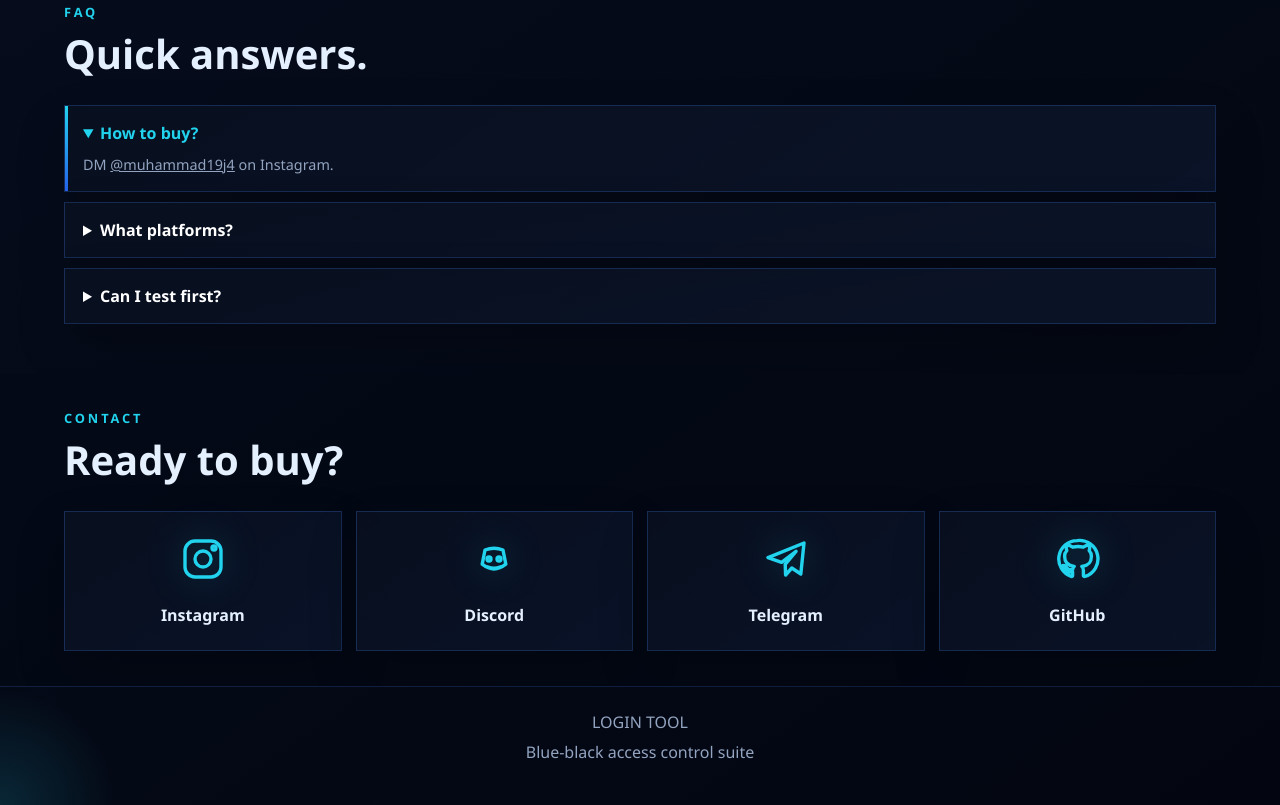
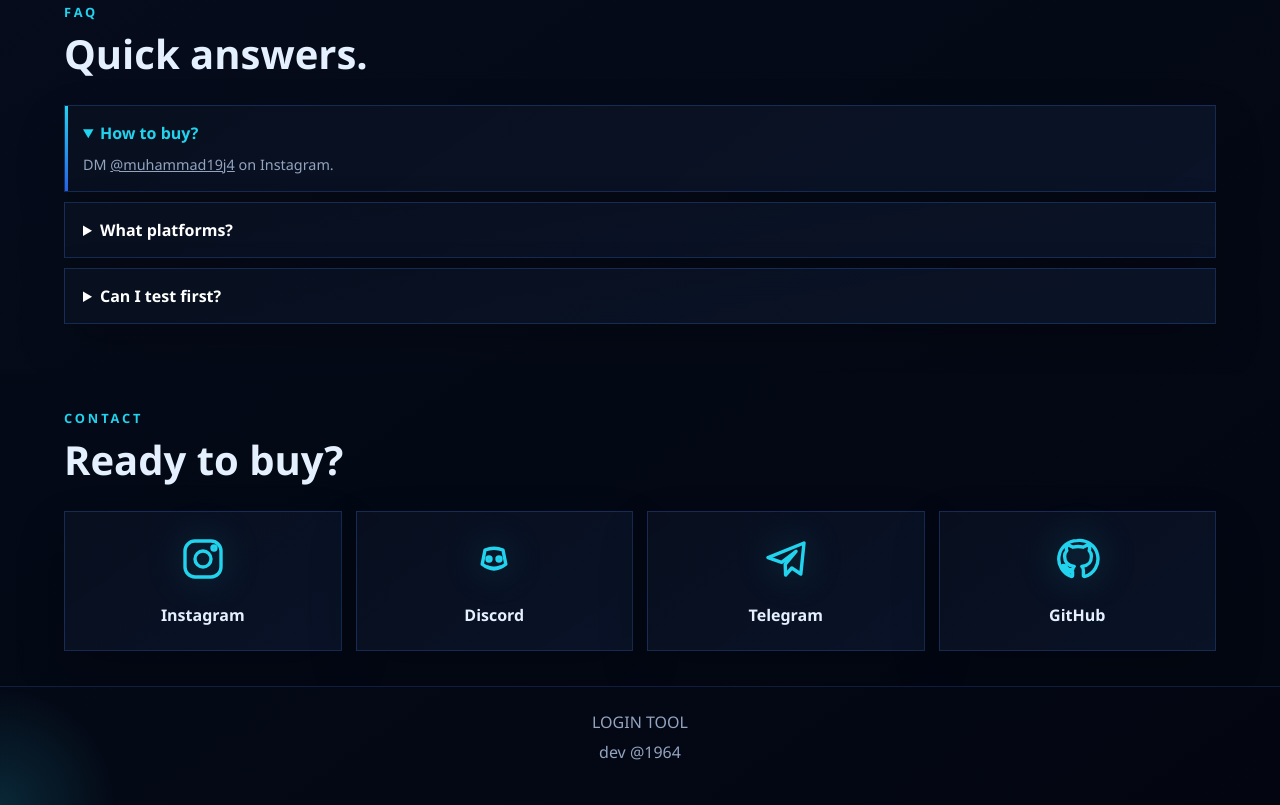
Before and after one commit to gaara1964/login-tool, a website built with Vite: page index.html in a window 1280 px wide. Shown: the part 3756-4561 px from the top of the page. Built offline with nearby package versions, Linux system fonts and the light colour scheme.

Commit message:
Update index.html

```diff
--- a/index.html
+++ b/index.html
@@ -399,7 +399,7 @@
 
     <footer class="footer">
       <span>LOGIN TOOL</span>
-      <span>Blue-black access control suite</span>
+      <span>dev @1964</span>
     </footer>
   </div>
 
```
